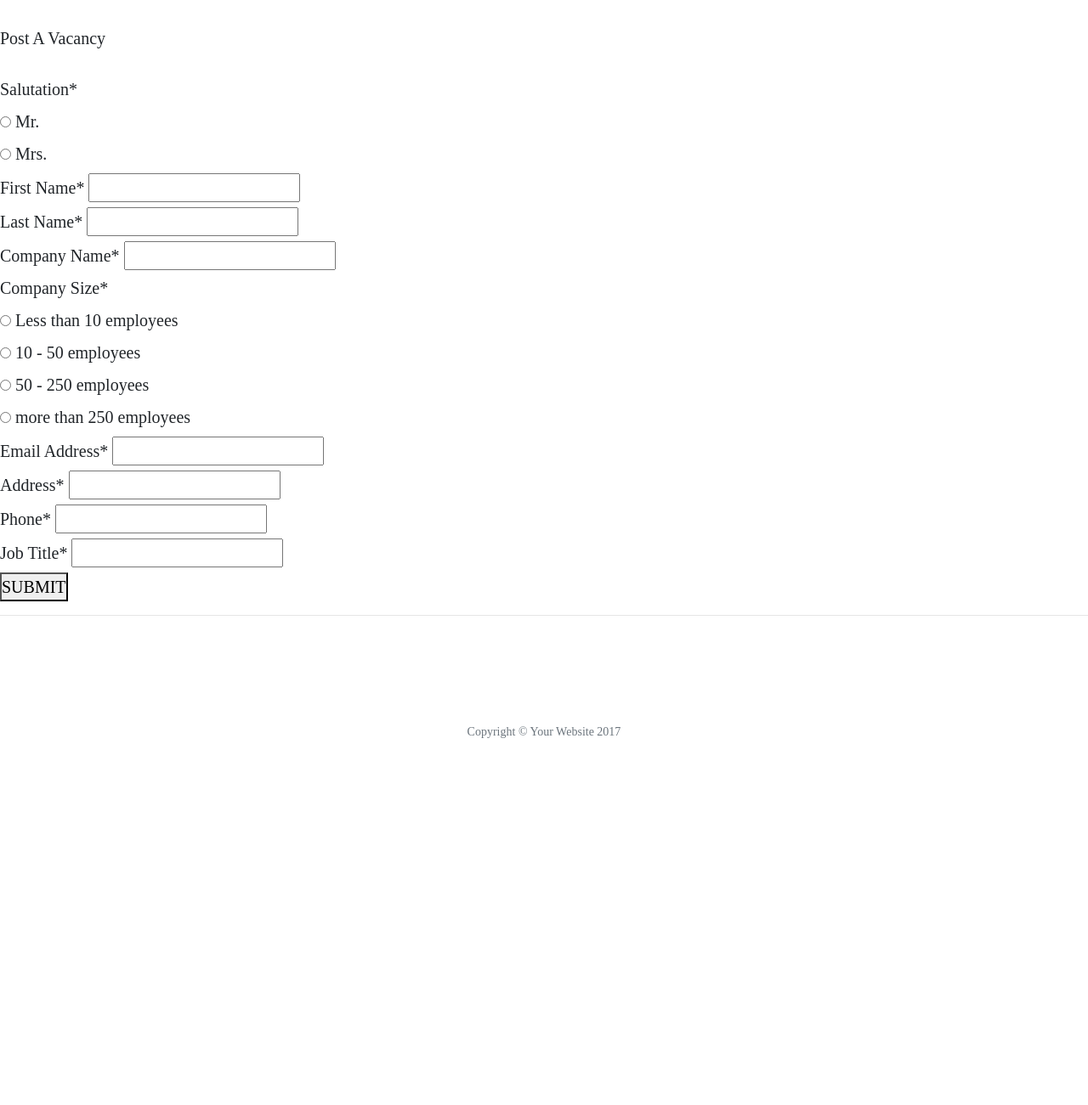
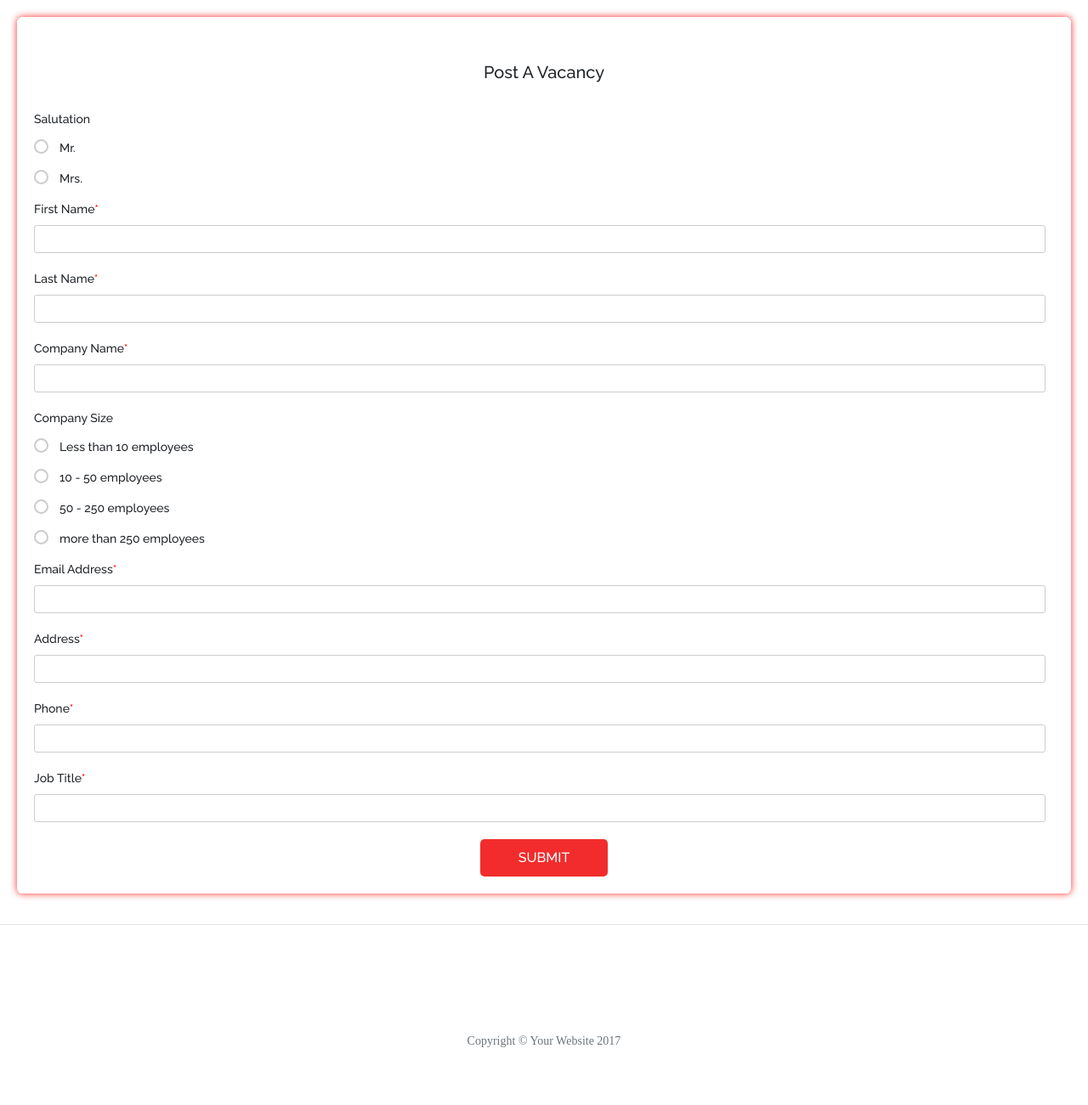
Before and after one commit to ayotundeakinsola/third-milestone-project, a Flask app: page /employer_form in a window 1280 px wide. Shown: the part 62-1363 px from the top of the page at 85% size. Before the commit the page ends 931 px from the top, so only its background shows below. Run offline with Flask 2, Linux system fonts and the light colour scheme; data that the repository does not hold is empty; some libraries are stand-ins or nearby versions.

Commit message:
Styled employerform.html

```diff
--- a/static/css/styles.css
+++ b/static/css/styles.css
@@ -250,6 +250,116 @@ nav{
     display: block;
 }
 
+  /* Form */
+.testbox {
+      display: flex;
+      justify-content: center;
+      align-items: center;
+      height: inherit;
+      padding: 20px;
+      }
+form {
+      padding: 20px;
+      width: 100%!important;
+      border-radius: 6px;
+      background: #fff;
+      box-shadow: 0 0 8px  #f22c2c;
+      font-family: 'Raleway',Helvetica,Arial,Lucida,sans-serif;
+      font-size: 14px;
+      }
+p.cent{
+    text-align: center!important;
+    font-size: 20px;
+    font-weight: 500;
+}
+.item {
+      position: relative;
+      margin: 10px 0;
+      }
+.item span {
+      color: red;
+      }
+.item i {
+      right: 1%;
+      top: 30px;
+      z-index: 1;
+      }
+input, select, textarea {
+      margin-bottom: 10px;
+      border: 1px solid #ccc;
+      border-radius: 3px;
+      }
+input {
+      width: calc(100% - 10px);
+      padding: 5px;
+      }
+input[type=radio], input[type=checkbox]  {
+      display: none;
+      }
+
+input[type=radio], input[type=checkbox]  {
+      display: none;
+      }
+label.radio {
+      position: relative;
+      display: inline-block;
+      margin: 5px 20px 15px 0;
+      cursor: pointer;
+      }
+.question span {
+      margin-left: 30px;
+      }
+.question-answer label {
+      display: block;
+      }
+label.radio:before {
+      content: "";
+      position: absolute;
+      left: 0;
+      width: 17px;
+      height: 17px;
+      border-radius: 50%;
+      border: 2px solid #ccc;
+      }
+input[type=radio]:checked + label:before, label.radio:hover:before {
+      border: 2px solid #f22c2c;
+      }
+label.radio:after {
+      content: "";
+      position: absolute;
+      top: 6px;
+      left: 5px;
+      width: 8px;
+      height: 4px;
+      border: 3px solid #f22c2c;
+      border-top: none;
+      border-right: none;
+      transform: rotate(-45deg);
+      opacity: 0;
+      }
+input[type=radio]:checked + label:after {
+      opacity: 1;
+      }
+
+.btn-block {
+      margin-top: 10px;
+      text-align: center;
+      }
+button {
+      width: 150px;
+      padding: 10px;
+      border: none;
+      border-radius: 5px;
+      background: #f22c2c;
+      font-size: 16px;
+      color: #fff;
+      cursor: pointer;
+      }
+button:hover {
+      background: #F45656;
+      }
+
+/* Home page button*/
 .btn{
     border: none;
     padding: 20px;
--- a/templates/employerform.html
+++ b/templates/employerform.html
@@ -2,9 +2,9 @@
 
 <div class="testbox">
     <form action="{{ url_for('employer_form') }}" method="POST">
-         <p>Post A Vacancy</p>
+         <p class="cent">Post A Vacancy</p>
         <div class="question">
-            <label for="salutation">Salutation<span>*</span></label>
+            <label for="salutation">Salutation</label>
             <div class="question-answer">
                <div>
                   <input type="radio" value="none" id="radio_1" name="salutation"/>
@@ -29,7 +29,7 @@
             <input id="company_name" type="text" name="company_name" required/>
         </div>
         <div class="question">
-            <label for="size">Company Size<span>*</span></label>
+            <label for="size">Company Size</label>
             <div class="question-answer">
                <div>
                   <input type="radio" value="none" id="radio_3" name="size"/>
```
